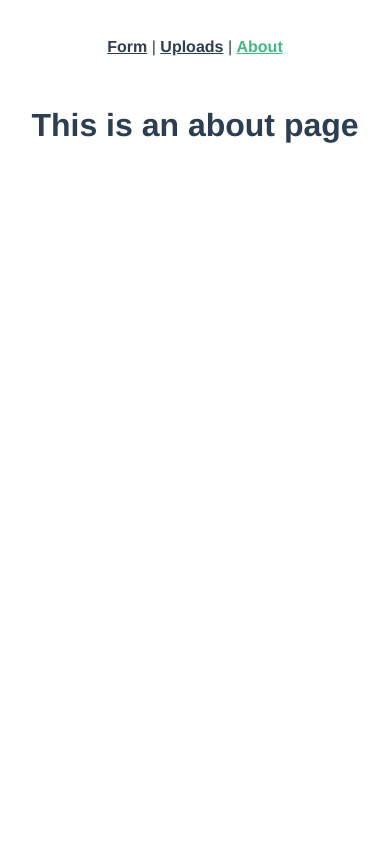
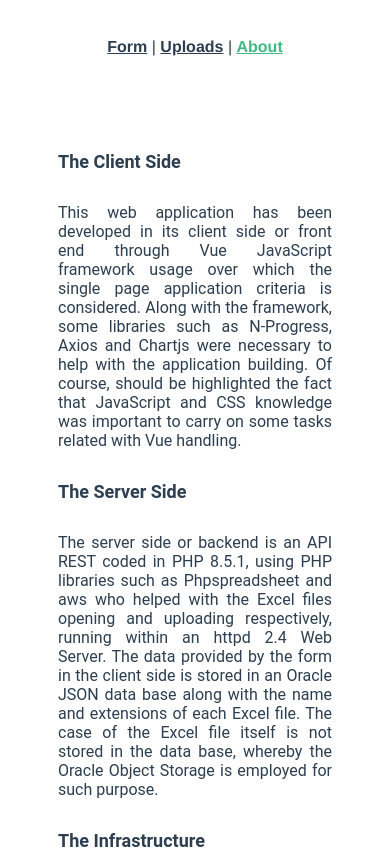
Before and after one commit to HectorVurchio/vuejsdemo, a Vue app: page /about in a window 390 px wide. Shown: the top 849 px of the page. Built offline with nearby package versions, Linux system fonts and the light colour scheme.

Commit message:
About page content

```diff
--- a/src/views/AboutView.vue
+++ b/src/views/AboutView.vue
@@ -1,5 +1,104 @@
 <template>
-  <div class="about">
-    <h1>This is an about page</h1>
-  </div>
+  <section id="about-section">
+    <h2>The Client Side</h2>
+    <p>
+      This web application has been developed in its client side or front end
+      through Vue JavaScript framework usage over which the single page
+      application criteria is considered. Along with the framework, some
+      libraries such as N-Progress, Axios and Chartjs were necessary to help
+      with the application building. Of course, should be highlighted the fact
+      that JavaScript and CSS knowledge was important to carry on some tasks
+      related with Vue handling.
+    </p>
+    <h2>The Server Side</h2>
+    <p>
+      The server side or backend is an API REST coded in PHP 8.5.1, using PHP
+      libraries such as Phpspreadsheet and aws who helped with the Excel files
+      opening and uploading respectively, running within an httpd 2.4 Web
+      Server. The data provided by the form in the client side is stored in an
+      Oracle JSON data base along with the name and extensions of each Excel
+      file. The case of the Excel file itself is not stored in the data base,
+      whereby the Oracle Object Storage is employed for such purpose.
+    </p>
+    <h2>The Infrastructure</h2>
+    <p>
+      The infrastructure schema over which the said backend lays over, is
+      depicted in the picture below and is provided by Oracle Cloud
+      Infrastructure as a free tear product being this useful to test some
+      applications or deploying demos as is the case of this application.
+    </p>
+    <p>
+      Our backend is running in an Oracle-Linux server 8.5 virtual machine
+      aarch64 provided by Oracle as well as other services here used such as
+      Oracle JSON data base and Oracle Object Storage where the form data and MS
+      Excel files are stored respectively. All those services lastly mentioned
+      are offered by Oracle as a free sample of its products, this means that
+      the whole backend is running by paying $0. Other services as SSL
+      certificate and public domain name service run by account of third party
+      providers such as <a href="https://www.zerossl.com">ZeroSSL.com</a> and
+      <a href="https://www.no-ip.com">No-IP.com</a> as a free trial.
+    </p>
+    <img id="about-img" />
+    <h2>The Repository</h2>
+    <p>
+      All the code written here was laid out in a public repository for its
+      front end in GitHub whose name is
+      <a href="https://github.com/HectorVurchio/vuejsdemo">vuejsdemo</a> and
+      deployed its distribution folder in
+      <a href="https://www.render.com">render.com</a> page. For the backend
+      case, the public repository name is
+      <a href="https://github.com/HectorVurchio/PHP_Excel_Oracle"
+        >PHP_Excel_Oracle</a
+      >.
+    </p>
+  </section>
 </template>
+<style scoped>
+#about-section {
+  display: flex;
+  flex-direction: column;
+  margin: 50px;
+  font-family: "Roboto";
+  text-align: justify;
+  text-justify: inter-word;
+  font-size: 20px;
+}
+
+#about-section a:link {
+  text-decoration: none;
+}
+#about-section a:visited {
+  text-decoration: none;
+}
+
+#about-section #about-img {
+  content: url("../assets/Architecture.png");
+}
+
+@media screen and (min-width: 400px) and (max-width: 800px) {
+  #about-section h2 {
+    font-size: 20px;
+  }
+  #about-section {
+    font-size: 18px;
+  }
+}
+
+@media screen and (min-width: 300px) and (max-width: 399px) {
+  #about-section h2 {
+    font-size: 18px;
+  }
+  #about-section {
+    font-size: 16px;
+  }
+}
+
+@media screen and (min-width: 200px) and (max-width: 299px) {
+  #about-section h2 {
+    font-size: 16px;
+  }
+  #about-section {
+    font-size: 14px;
+  }
+}
+</style>
```
Also changed, not shown: src/assets/Architecture.png (added), 11 other files (tests, documents, lock files or other folders).
